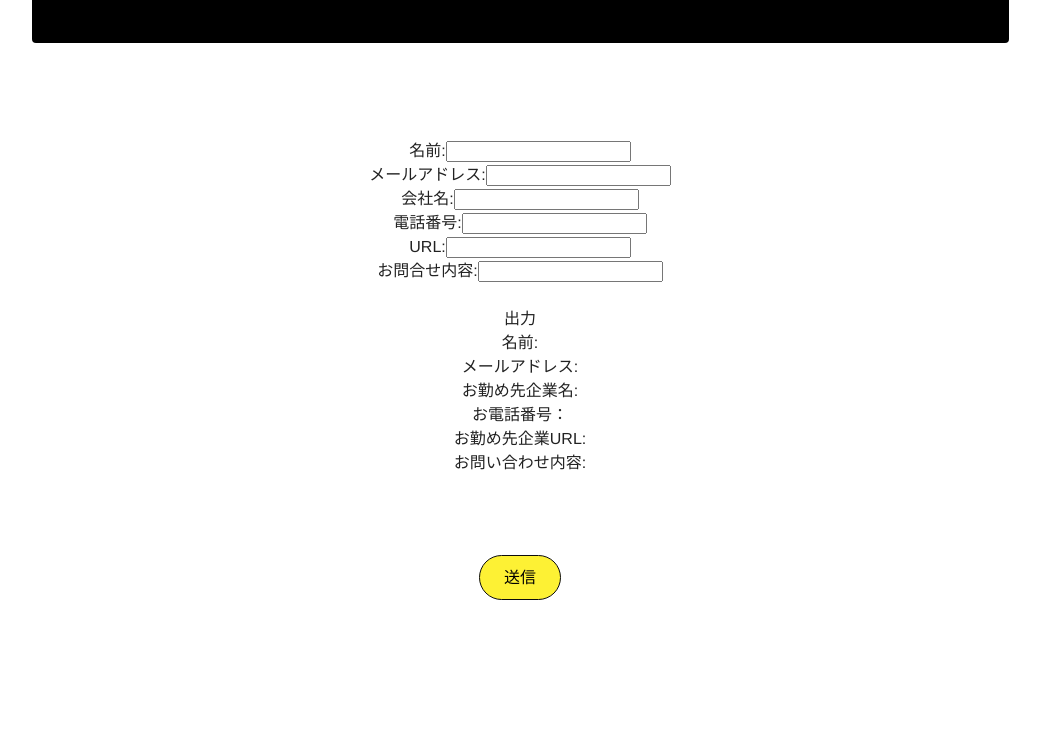
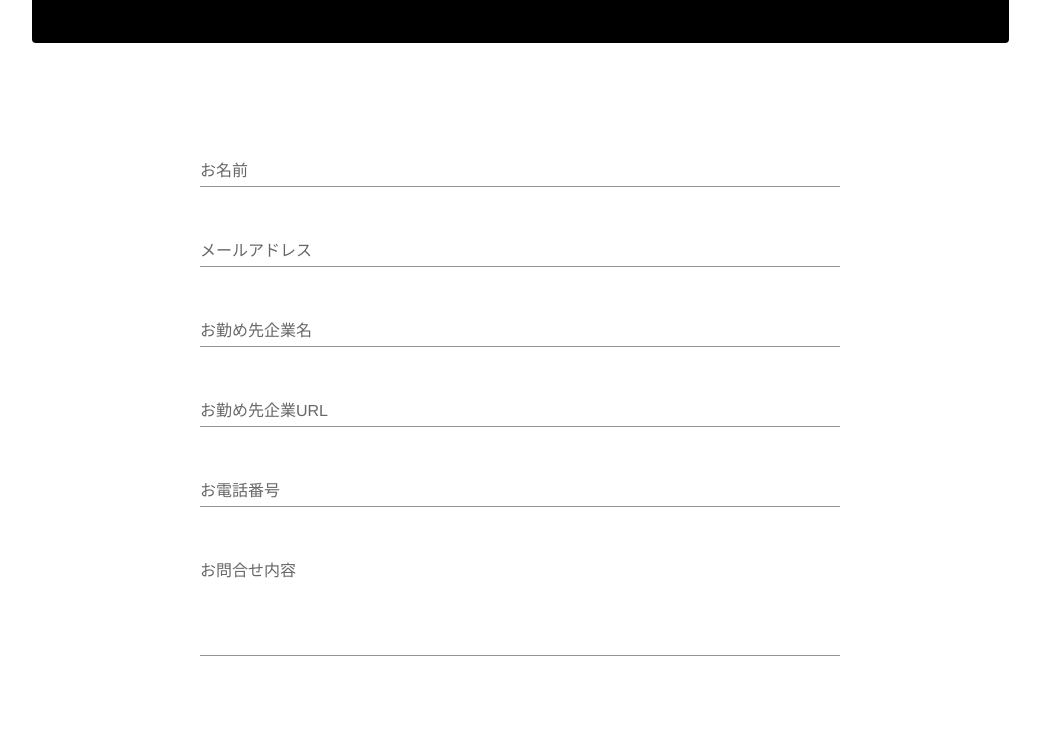
Before and after one commit to kutsu-4ta/antapp-marketing, a React (Create React App) app in the folder antapp-marketing-react/: page / in a window 1280 px wide. Shown: the part 2100-2834 px from the top of the page, without its empty margins (120-1160 px from the left). Built offline with nearby package versions, Linux system fonts and the light colour scheme.

Commit message:
fix: フォームをmuiにした

```diff
--- a/antapp-marketing-react/src/commons/contactForm.tsx
+++ b/antapp-marketing-react/src/commons/contactForm.tsx
@@ -2,7 +2,7 @@ import React from 'react';
 import {ChangeEvent} from "react";
 import Paper from "@mui/material/Paper";
 import Box from "@mui/material/Box";
-import {Container} from "@mui/material";
+import { Container, TextField, Stack } from "@mui/material";
 import Typography from "@mui/material/Typography";
 import { useRecoilState } from 'recoil';
 import {
@@ -13,6 +13,7 @@ import {
         contactUrlState,
         contactTextAreaState
     } from '../atoms/contactFormState';
+import {styled} from "@mui/material/styles";
 
 const ContactForm = () => {
     const [contactName, setContactName] = useRecoilState(contactNameState);
@@ -47,35 +48,40 @@ const ContactForm = () => {
         setContactTextArea(formInputs);
     }
 
+    const Item = styled(Paper)(({ theme }) => ({
+        backgroundColor: theme.palette.mode === 'dark' ? '#1A2027' : '#fff',
+        ...theme.typography.body2,
+        padding: theme.spacing(1),
+        boxShadow: 'none',
+        textAlign: 'center',
+        color: theme.palette.text.secondary,
+    }));
+
     return (
         <div className="App">
-            名前:<input type="text" value={contactName} onChange={(event: React.ChangeEvent<HTMLInputElement>)=> onChangeNameHandler(event)} />
-                <br/>
-            メールアドレス:<input type="text" value={contactEmail} onChange={(event: React.ChangeEvent<HTMLInputElement>)=> onChangeEmailHandler(event)} />
-            <br/>
-            会社名:<input type="text" value={contactCompany} onChange={(event: React.ChangeEvent<HTMLInputElement>)=> onChangeCompanyHandler(event)} />
-                <br/>
-            電話番号:<input type="text" value={contactPhoneNumber} onChange={(event: React.ChangeEvent<HTMLInputElement>)=> onChangePhoneNumberHandler(event)} />
-            <br/>
-            URL:<input type="text" value={contactUrl} onChange={(event: React.ChangeEvent<HTMLInputElement>)=> onChangeUrlHandler(event)} />
-            <br/>
-            お問合せ内容:<input type="text" value={contactTextArea} onChange={(event: React.ChangeEvent<HTMLInputElement>)=> onChangeTextAreaHandler(event)} />
-            <br/>
+            <Container sx={{
+                paddingLeft: 0,
+                marginLeft: 0
+            }}>
+                <Stack
+                    justifyContent="space-evenly"
+                    alignItems="center"
+                    direction={{xs: 'column', sm: 'column'}}
+                    spacing={{xs: 1, sm: 2, md: 4}}
+                    sx={{
+                        paddingLeft: 0,
+                        marginLeft: 0
+                    }}
+                >
+                        <TextField fullWidth type="text" value={contactName} sx={{paddingLeft: 0, marginLeft: 0, width: '50vw'}} onChange={(event: React.ChangeEvent<HTMLInputElement>) => onChangeNameHandler(event)} label="お名前" variant="standard"/>
+                        <TextField fullWidth type="text" value={contactEmail} sx={{paddingLeft: 0, marginLeft: 0, width: '50vw'}}  onChange={(event: React.ChangeEvent<HTMLInputElement>) => onChangeEmailHandler(event)} label="メールアドレス" variant="standard"/>
+                        <TextField fullWidth type="text" value={contactCompany} sx={{paddingLeft: 0, marginLeft: 0, width: '50vw'}}  onChange={(event: React.ChangeEvent<HTMLInputElement>) => onChangeCompanyHandler(event)} label="お勤め先企業名" variant="standard"/>
+                        <TextField fullWidth type="text" value={contactUrl} sx={{paddingLeft: 0, marginLeft: 0, width: '50vw'}}  onChange={(event: React.ChangeEvent<HTMLInputElement>) => onChangeUrlHandler(event)} label="お勤め先企業URL" variant="standard"/>
+                        <TextField fullWidth type="text" value={contactUrl} sx={{paddingLeft: 0, marginLeft: 0, width: '50vw'}}  onChange={(event: React.ChangeEvent<HTMLInputElement>) => onChangeUrlHandler(event)} label="お電話番号" variant="standard"/>
+                        <TextField fullWidth multiline rows={4} type="text" value={contactTextArea} sx={{paddingLeft: 0, marginLeft: 0, width: '50vw'}}  onChange={(event: React.ChangeEvent<HTMLInputElement>) => onChangeTextAreaHandler(event)} label="お問合せ内容" variant="standard"/>
 
-            <br/>
-            出力
-            <br/>
-                名前: {contactName}
-            <br/>
-            メールアドレス: {contactEmail}
-            <br/>
-                お勤め先企業名: {contactCompany}
-            <br/>
-             お電話番号：{contactPhoneNumber}
-            <br/>
-            お勤め先企業URL: {contactUrl}
-            <br/>
-            お問い合わせ内容: {contactTextArea}
+                </Stack>
+            </Container>
 
             <Container sx={{paddingTop: 10, paddingBottom: 10}}>
                 <span className={'btn-round'}>
```
